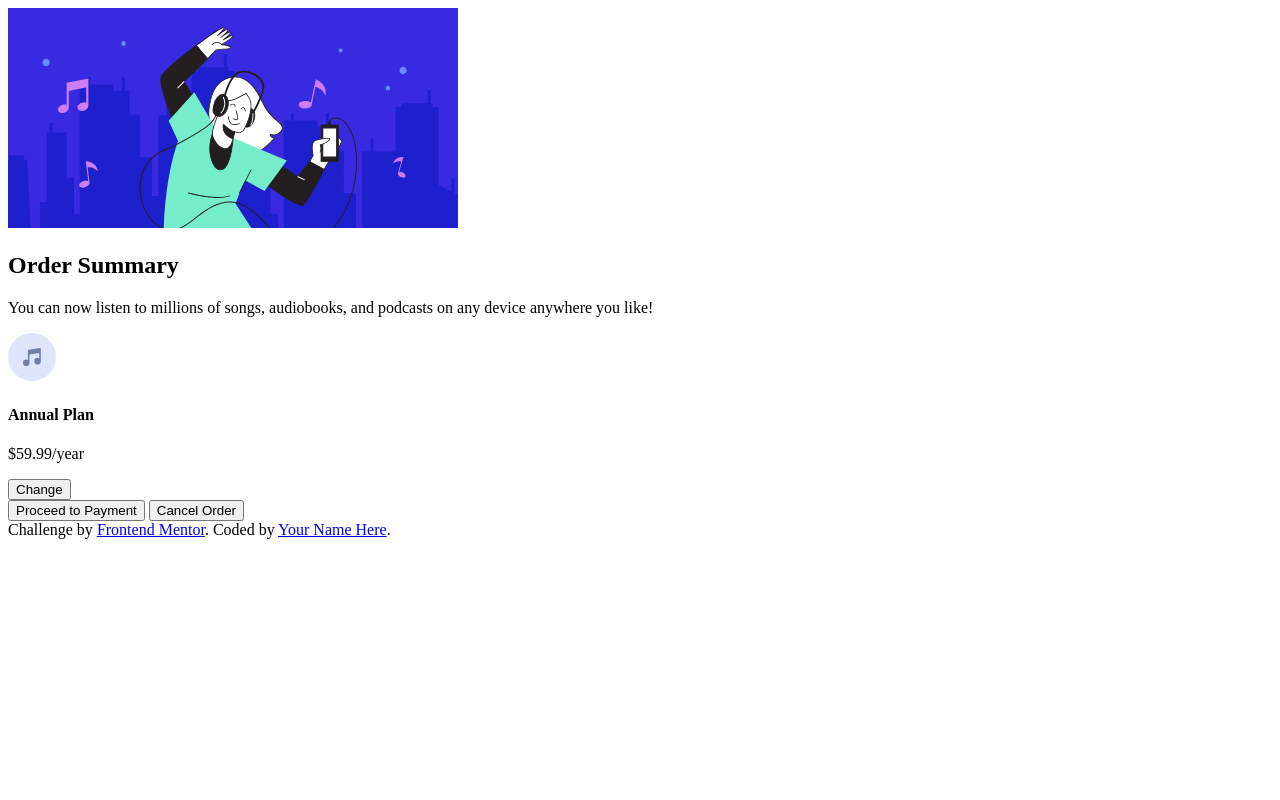
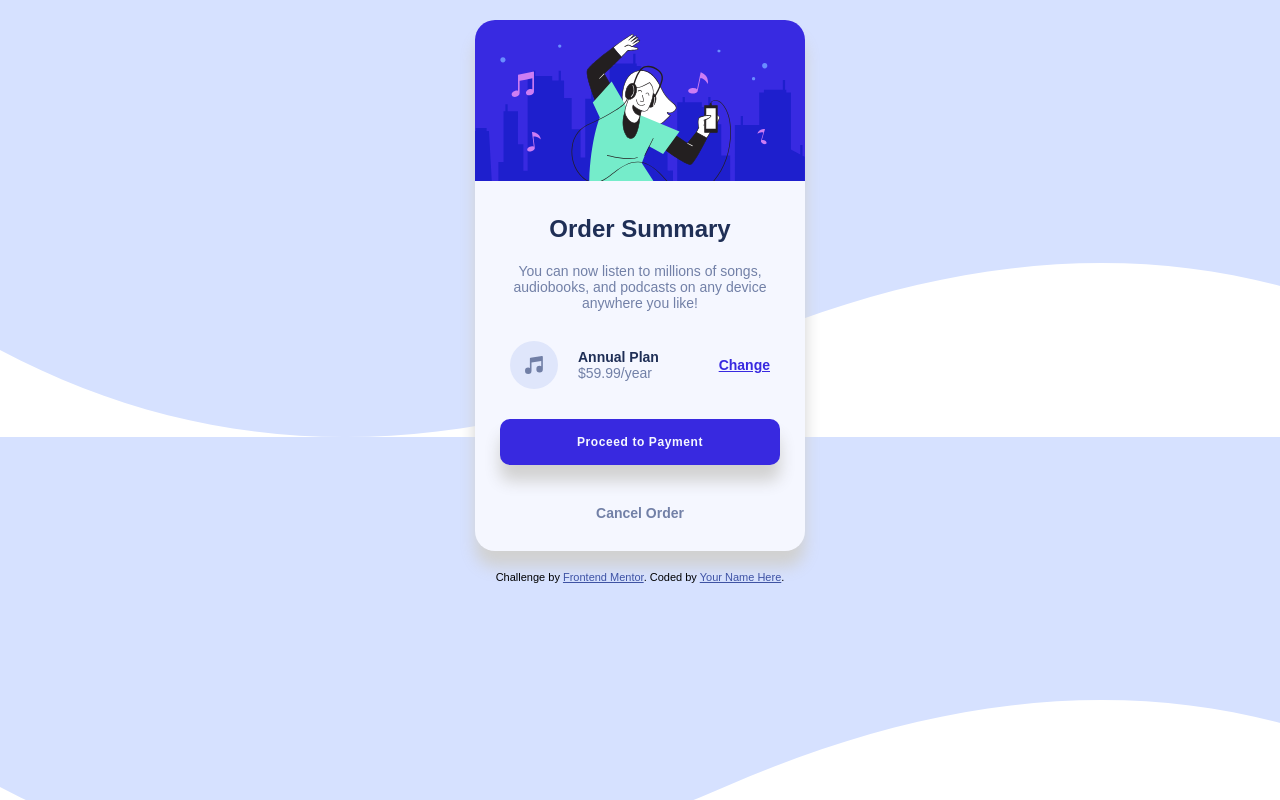
Before and after one commit to nazareno7870/2-Order-summary-component-main, a plain HTML site: page index.html in a window 1280 px wide. Drawn offline with Linux system fonts and the light colour scheme.

Commit message:
Added Styles

```diff
--- a/index.html
+++ b/index.html
@@ -5,7 +5,7 @@
   <meta name="viewport" content="width=device-width, initial-scale=1.0"> <!-- displays site properly based on user's device -->
 
   <link rel="icon" type="image/png" sizes="32x32" href="./images/favicon-32x32.png">
-  <link type="stylesheet" href="./style.css">
+  <link rel="stylesheet" href="./style.css">
 
   <title>Order summary card</title>
 
@@ -25,11 +25,11 @@
 
       <div class="select-plan">
         <img src="./images/icon-music.svg" alt="Music Icon">
-        <div class="inflo-plan">
+        <div class="info-plan">
           <h4>Annual Plan</h4>
           <p>$59.99/year</p>
         </div>
-        <button>Change</button>
+        <a href="#">Change</a>
       </div>
 
       <button class="btn-payment">Proceed to Payment</button>
--- /dev/null
+++ b/style.css
@@ -0,0 +1,122 @@
+:root{
+    --primary: hsl(225, 100%, 94%);
+    --primary-light: hsl(245, 75%, 52%);
+    --pale-blue: hsl(225, 100%, 98%);
+    --desaturated-blue: hsl(224, 23%, 55%);
+    --dark-blue: hsl(223, 47%, 23%);
+}
+.attribution { font-size: 11px; text-align: center; }
+.attribution a { color: hsl(228, 45%, 44%); }
+@import url('https://fonts.googleapis.com/css2?family=Red+Hat+Display:wght@500;700;900&display=swap');
+
+*{
+    box-sizing: border-box;
+    margin: 0;
+    padding: 0;
+}
+
+body{
+    font-family: 'Red Hat Display', sans-serif;
+    font-size: 16px;
+    background: url("./images/pattern-background-mobile.svg");
+    background-repeat: no-repeat;
+    background-position: center;
+    background-size: cover;
+}
+
+img{
+    max-width: 100%;
+}
+
+.card{
+    max-height: 90vh;
+    background-color: var(--pale-blue);
+    display: flex;
+    flex-direction: column;
+    gap:30px;
+    text-align: center;
+    align-items: center;
+    margin: 20px auto;
+    width: 330px;
+    padding: 0 0 30px;
+    border-radius: 20px;
+    box-shadow: 0px 16px 16px rgb(209, 209, 209);
+
+}
+
+.image img{
+    border-radius: 20px 20px 0 0;
+
+}
+.info{
+    width: 260px;
+}
+.info h2{
+    color: var(--dark-blue);
+    margin-bottom: 20px;
+}
+p{
+    color: var(--desaturated-blue);
+    font-size: 14px;
+    font-weight: 400;
+}
+
+.select-plan{
+    width: 260px;
+    display: flex;
+    align-items: center;
+}
+
+.info-plan{
+    flex-grow: 1;
+    align-items: flex-start;
+    display: flex;
+    flex-direction: column;
+    justify-content: space-around;
+    margin-left: 20px;
+}
+
+.info-plan h4{
+    color: var(--dark-blue);
+    font-size: 14px;
+    font-weight: 900;
+}
+
+button{
+    text-decoration: none;
+    border: none;
+    background: inherit;
+}
+
+.select-plan a{
+    color: var(--primary-light);
+    font-weight: 700;
+    font-size: 14px;
+}
+.btn-payment{
+    background-color: var(--primary-light);
+    width: 85%;
+    padding: 16px;
+    border-radius: 10px;
+    color: var(--pale-blue);
+    font-weight: 900;
+    font-size: 12px;
+    letter-spacing: 0.6px;
+    cursor: pointer;
+    box-shadow: 0px 16px 16px rgb(209, 209, 209);
+}
+.btn-cancel{
+    margin-top: 10px;
+    cursor: pointer;
+    color: var(--desaturated-blue);
+    font-size: 14px;
+    font-weight: 700;
+    background-color: transparent;
+}
+
+@media only screen and (min-width: 768px){
+    body{
+        background: url("./images/pattern-background-desktop.svg");
+    }
+
+}
```
